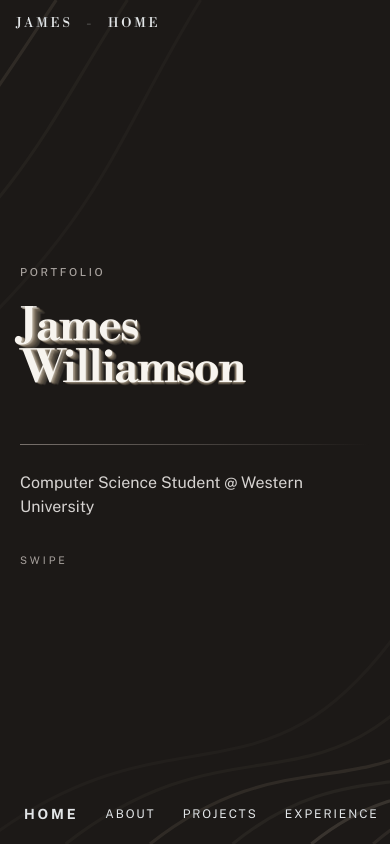
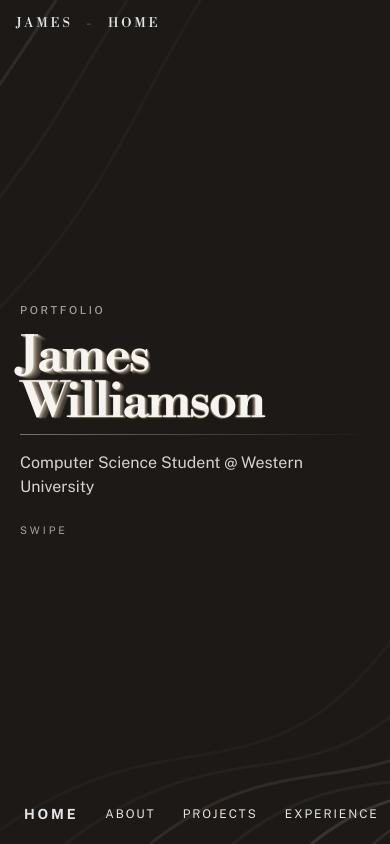
Before and after one commit to jameswmson/jamesportfolio, a React (Vite) app in the folder portfolio/: page / in a window 390 px wide. Built offline with nearby package versions, Linux system fonts and the light colour scheme; no server answers.

Commit message:
Improve mobile scaling for hero, contact, and panel chrome.
Tighten hero name-to-divider spacing, enlarge contact links, and raise deck pagination controls on small screens.

```diff
--- a/portfolio/src/index.css
+++ b/portfolio/src/index.css
@@ -98,9 +98,9 @@
   :root {
     --pad-r: 20px;
     --pad-l: 20px;
-    --hero-pad: 76px 20px 88px 20px;
-    --hero-fs: clamp(2.25rem, 11.5vw, 3.75rem);
-    --hero-h: clamp(104px, 27vw, 160px);
+    --hero-pad: 68px 20px 72px 20px;
+    --hero-fs: clamp(2.65rem, 12.5vw, 4.15rem);
+    --hero-h: calc(var(--hero-fs) * 1.88);
     --hero-sub: 16px;
 
     --slab-w: calc(100vw - 32px);
@@ -127,7 +127,7 @@
     --card-h2: 27px;
     --card-body: 13.5px;
     --tile-display: none;
-    --contact-fs: clamp(2rem, 9vw, 2.9rem);
+    --contact-fs: clamp(2.75rem, 13vw, 4rem);
 
     --nav-dir: row;
     --nav-left: 0;
@@ -139,7 +139,7 @@
     --nav-just: center;
     --nav-gap: 11px;
 
-    --counter-bottom: 64px;
+    --counter-bottom: 90px;
     --folio-top: 14px;
     --folio-left: 16px;
 
@@ -188,7 +188,7 @@
     --slab-pad: 18px 20px;
     --slab-pad-stack: 18px 20px;
     --nav-bottom: 4px;
-    --counter-bottom: 52px;
+    --counter-bottom: 76px;
     --card-h2: 24px;
     --card-body: 13px;
   }
--- a/portfolio/src/sections/Contact.jsx
+++ b/portfolio/src/sections/Contact.jsx
@@ -11,7 +11,7 @@ export default function Contact() {
       <p className="m-0 mb-6 text-[11px] font-medium tracking-[0.24em] text-chalk uppercase">
         Contact
       </p>
-      <div className="tilt flex flex-col gap-1">
+      <div className="tilt flex flex-col gap-1 max-[820px]:gap-3">
         {contactLinks.map((link) => (
           <a
             key={link.label}
--- a/portfolio/src/sections/Hero.jsx
+++ b/portfolio/src/sections/Hero.jsx
@@ -8,15 +8,15 @@ export default function Hero() {
       className="stage-section flex flex-col justify-center"
       style={{ padding: 'var(--hero-pad)', perspective: '1300px' }}
     >
-      <p className="m-0 mb-[26px] text-[11px] font-medium tracking-[0.24em] text-chalk uppercase">
+      <p className="m-0 mb-[26px] max-[820px]:mb-4 text-[11px] font-medium tracking-[0.24em] text-chalk uppercase">
         Portfolio
       </p>
       <ExtrudedText lines={['James', 'Williamson']} />
-      <div className="mt-8 h-px w-full max-w-[520px] bg-[linear-gradient(90deg,#78716C,transparent)]" />
-      <p className="mt-[26px] mb-0 text-stone-300" style={{ fontSize: 'var(--hero-sub)' }}>
+      <div className="mt-8 max-[820px]:mt-2 h-px w-full max-w-[520px] bg-[linear-gradient(90deg,#78716C,transparent)]" />
+      <p className="mt-[26px] max-[820px]:mt-4 mb-0 text-stone-300" style={{ fontSize: 'var(--hero-sub)' }}>
         Computer Science Student @ Western University
       </p>
-      <p className="mt-[34px] mb-0 text-[10.5px] tracking-[0.28em] text-chalk uppercase">
+      <p className="mt-[34px] max-[820px]:mt-6 mb-0 text-[10.5px] tracking-[0.28em] text-chalk uppercase">
         <span className="max-[820px]:hidden">Scroll</span>
         <span className="hidden max-[820px]:inline">Swipe</span>
       </p>
```
